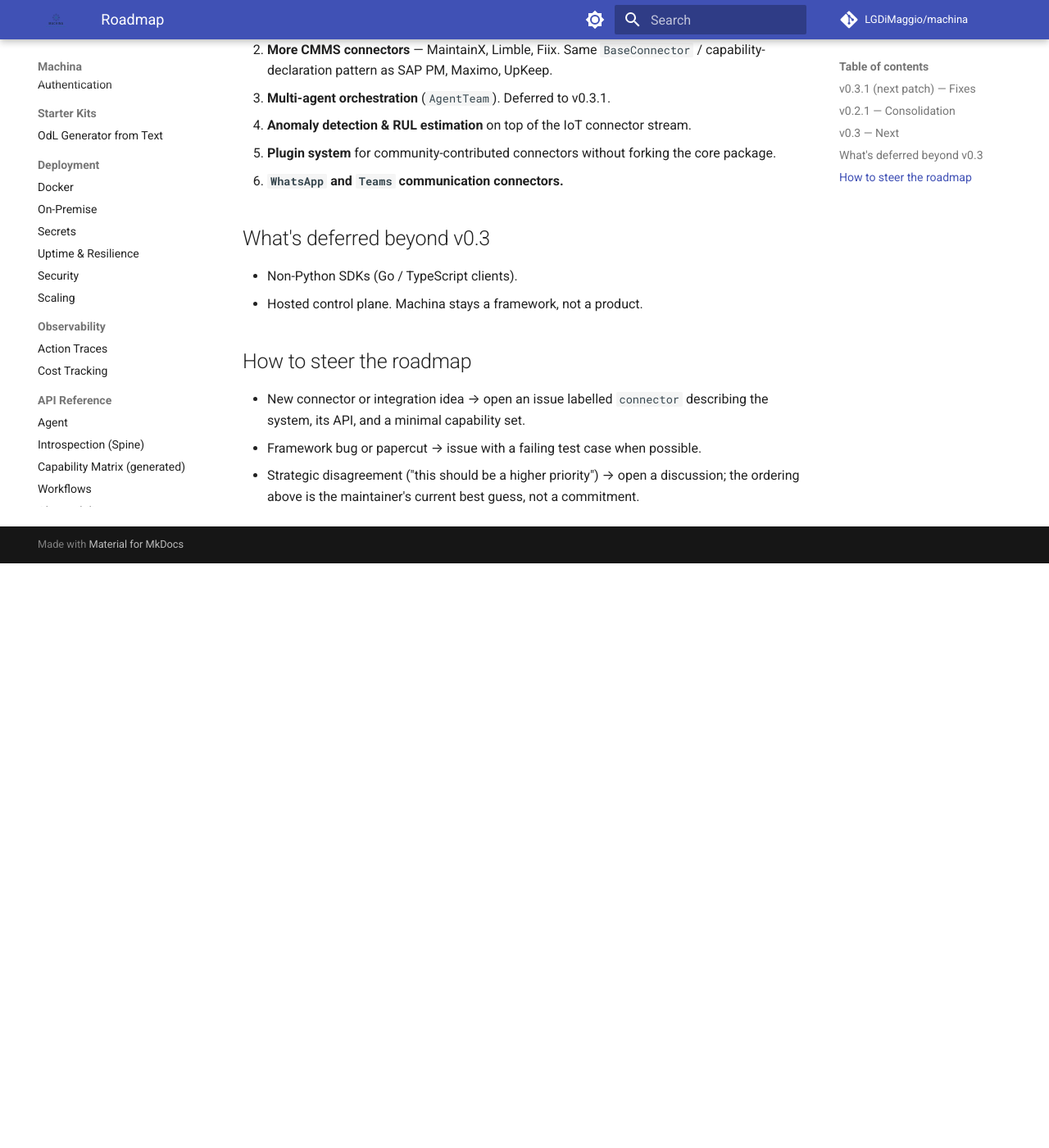
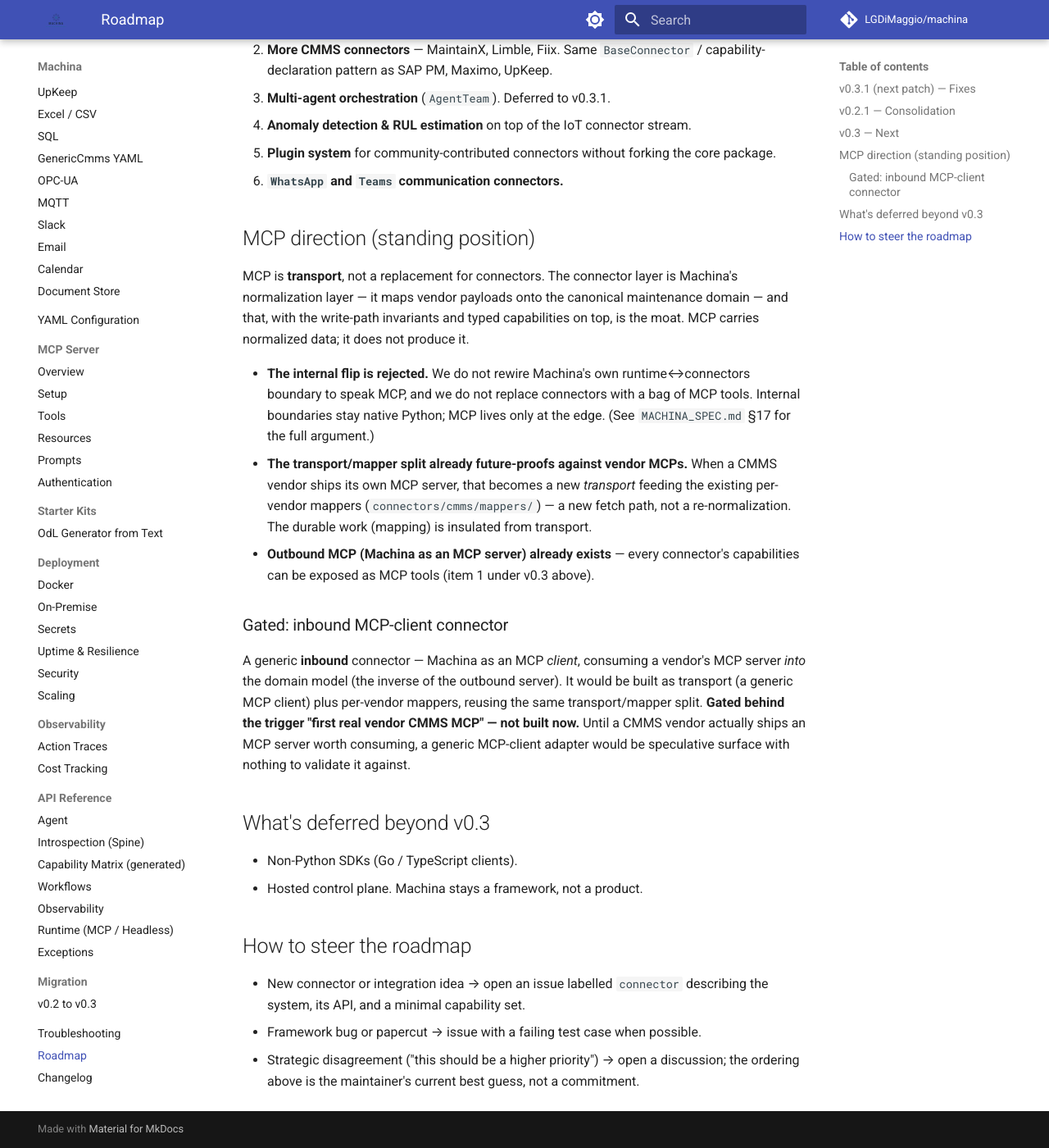
Before and after one commit to LGDiMaggio/machina, an MkDocs documentation site: the page built from docs/roadmap.md, in a window 1280 px wide and 1400 px high, scrolled down 1128 px. Shown: the whole window at 82% size. Built offline with MkDocs 1.6.1 and Material for MkDocs 9.7.7, drawn with Linux system fonts in a browser that asks for light colours; comment, search, counter and statistics services are not loaded; before the commit the page ends 1815 px from its top, so only the background shows below that.

Commit message:
docs(roadmap): record MCP direction — connectors are the moat, MCP is transport (U7)
States the standing position (connectors = normalization layer/moat; MCP = transport, not a replacement; internal flip rejected; transport/mapper split already future-proofs vendor MCPs) and roadmaps an inbound generic MCP-client connector behind the 'first real vendor CMMS MCP' trigger — not built now (R8/R9).

```diff
--- a/docs/roadmap.md
+++ b/docs/roadmap.md
@@ -25,6 +25,35 @@
 5. **Plugin system** for community-contributed connectors without forking the core package.
 6. **`WhatsApp` and `Teams` communication connectors.**
 
+## MCP direction (standing position)
+
+MCP is **transport**, not a replacement for connectors. The connector layer is
+Machina's normalization layer — it maps vendor payloads onto the canonical
+maintenance domain — and that, with the write-path invariants and typed
+capabilities on top, is the moat. MCP carries normalized data; it does not
+produce it.
+
+- **The internal flip is rejected.** We do not rewire Machina's own
+  runtime↔connectors boundary to speak MCP, and we do not replace connectors
+  with a bag of MCP tools. Internal boundaries stay native Python; MCP lives only
+  at the edge. (See `MACHINA_SPEC.md` §17 for the full argument.)
+- **The transport/mapper split already future-proofs against vendor MCPs.** When
+  a CMMS vendor ships its own MCP server, that becomes a new *transport* feeding
+  the existing per-vendor mappers (`connectors/cmms/mappers/`) — a new fetch path,
+  not a re-normalization. The durable work (mapping) is insulated from transport.
+- **Outbound MCP (Machina as an MCP server) already exists** — every connector's
+  capabilities can be exposed as MCP tools (item 1 under v0.3 above).
+
+### Gated: inbound MCP-client connector
+
+A generic **inbound** connector — Machina as an MCP *client*, consuming a vendor's
+MCP server *into* the domain model (the inverse of the outbound server). It would
+be built as transport (a generic MCP client) plus per-vendor mappers, reusing the
+same transport/mapper split. **Gated behind the trigger "first real vendor CMMS
+MCP" — not built now.** Until a CMMS vendor actually ships an MCP server worth
+consuming, a generic MCP-client adapter would be speculative surface with nothing
+to validate it against.
+
 ## What's deferred beyond v0.3
 
 - Non-Python SDKs (Go / TypeScript clients).
```
